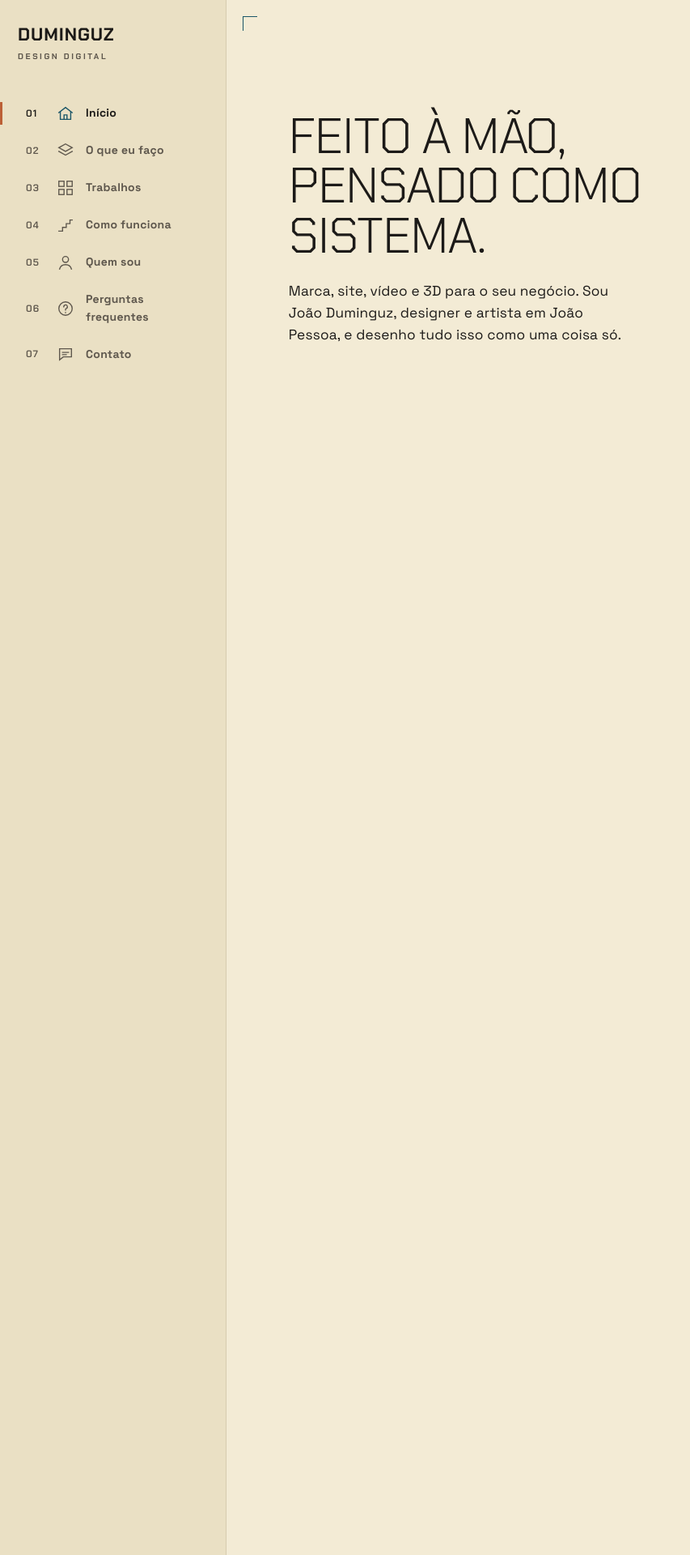
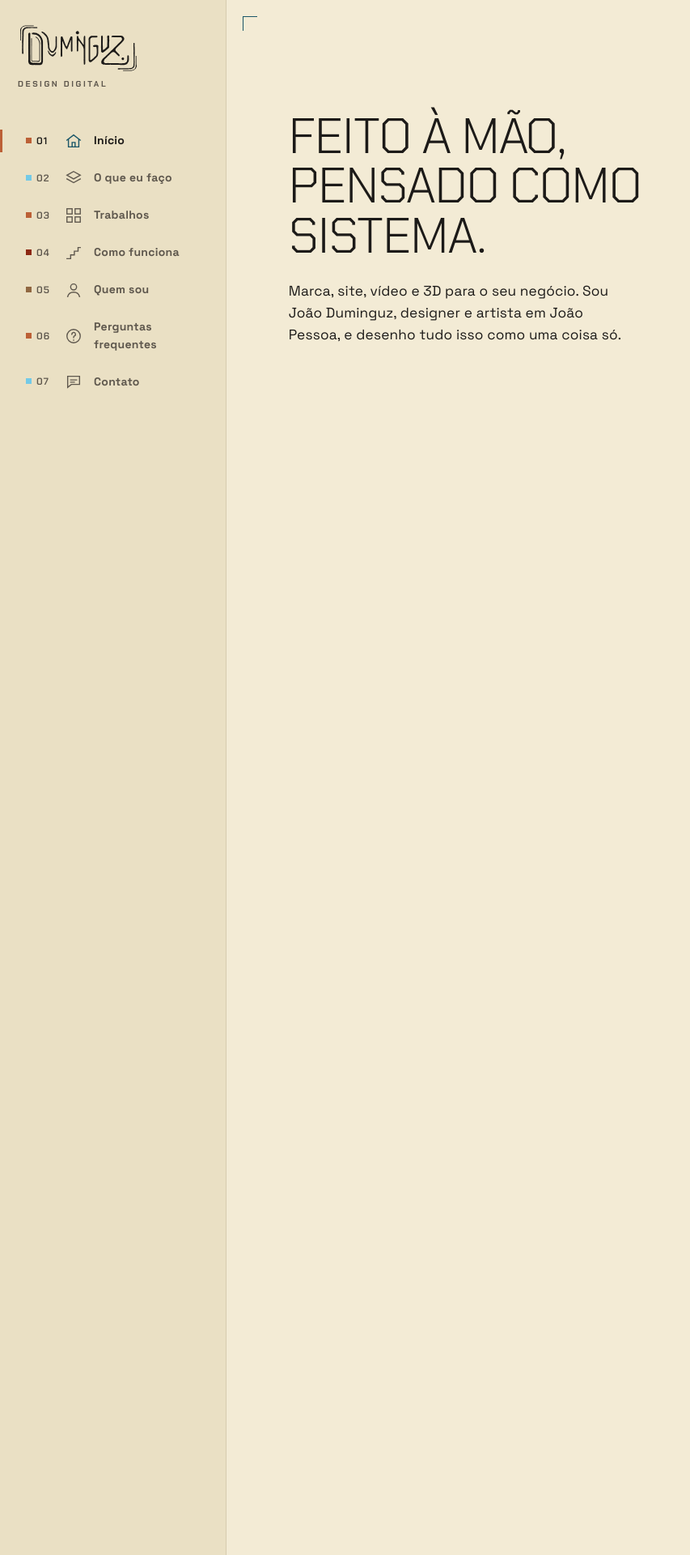
Before and after one commit to joaoDuminguz/duminguzbr, a Jekyll site: the page built from proto/visual/index.html, in a window 1280 px wide. Shown: the top 1920 px of the page at 81% size, without its empty margins (0-853 px from the left). Built offline with Jekyll 4.4.1, drawn with Linux system fonts in a browser that asks for light colours.

Commit message:
feat: cor por seção na proposta visual, logo oficial e material novo do acervo
Cada tela tem um tema: um fundo que leva texto corrido (contraste AA medido)
e uma cor-sinal — bone, sea-deep, ink, canyon, bone escuro, bone com faixa
clay, ink com blue. O tema redefine os papéis da marca dentro da tela; o
menu mostra a cor de cada seção e, no celular, a barra do topo assume a cor
da tela atual.

Logo oficial em SVG (kit público do hub). Material do ArtStation: identidade
do Tiago Valério (Marca), escultura 3D no Blender (Vídeo e 3D), Red Dream de
O que Impele (Quem sou); interface da Fácil Soluções (Site).

Co-Authored-By: Claude Opus 5.5 <noreply@anthropic.com>

```diff
--- a/proto/visual/index.html
+++ b/proto/visual/index.html
@@ -32,17 +32,17 @@ contato|contato|titulo|conversa
 
 <div class="sis">
   <aside class="sis-menu" id="sis-menu" aria-label="Navegação">
-    <a class="sis-marca" href="#s-inicio" data-embaralhar>Duminguz</a>
+    <a class="sis-marca" href="#s-inicio"><img src="{{ '/img/logo-duminguz-escuro.svg' | relative_url }}" alt="Duminguz" width="150" height="63"></a>
     <span class="sis-descritor">Design digital</span>
     <nav>
       <ol>
         {%- for t in telas %}
         {%- assign partes = t | strip | split: "|" %}
-        {%- assign k1 = partes[1] %}{% assign k2 = partes[2] %}{% assign k3 = partes[3] %}
+        {%- assign k1 = partes[1] %}{% assign k2 = partes[2] %}{% assign k3 = partes[3] %}{% assign tema = partes[4] %}
         {%- assign sec = c[k1] %}{% assign rot = sec[k2] %}
         {%- capture cp %}home.{{ k1 }}.{{ k2 }}{% endcapture %}
-        <li><a href="#s-{{ partes[0] }}" data-alvo="s-{{ partes[0] }}">
-          <span class="idx">{{ forloop.index | prepend: "0" | slice: -2, 2 }}</span>
+        <li data-tema="{{ tema }}"><a href="#s-{{ partes[0] }}" data-alvo="s-{{ partes[0] }}">
+          <span class="idx"><i class="sinal" aria-hidden="true"></i>{{ forloop.index | prepend: "0" | slice: -2, 2 }}</span>
           {% include icone.html nome=k3 %}
           <span class="rotulo" data-copy="{{ cp }}" data-embaralhar>{{ rot.text }}</span>
         </a></li>
@@ -60,7 +60,7 @@ contato|contato|titulo|conversa
   <main class="sis-telas" id="conteudo">
 
     {%- assign h = c.hero %}
-    <section class="tela tela--inicio" id="s-inicio" data-componente="Boas-vindas">
+    <section class="tela tela--inicio" id="s-inicio" data-tema="osso" data-componente="Boas-vindas">
       <div class="conteudo">
         <h1 class="h0" data-copy="home.hero.titulo" data-embaralhar>{{ h.titulo.text }}</h1>
         <p class="apoio" data-copy="home.hero.subtitulo">{{ h.subtitulo.text }}</p>
@@ -83,14 +83,18 @@ contato|contato|titulo|conversa
 
     {%- assign sv = c.servicos %}
     {%- assign icones = "camadas,tela,feed,cubo" | split: "," %}
-    <section class="tela" id="s-servicos" data-componente="O que eu faço">
+    {%- assign artes = "marca-tiagovalerio,site-facil,redcred-parceiro,3d-escultura" | split: "," %}
+    {%- assign legendas = "Identidade visual do músico Tiago Valério|Interface da Fácil Soluções|Cartaz da campanha da RedCred|Personagem 3D esculpido no Blender" | split: "|" %}
+    <section class="tela" id="s-servicos" data-tema="mar" data-componente="O que eu faço">
       <div class="conteudo">
         <p class="olho" data-copy="home.servicos.titulo">{{ sv.titulo.text }}</p>
         <h2 class="h1" data-copy="home.servicos.frase" data-embaralhar>{{ sv.frase.text }}</h2>
         <ul class="cartoes">
           {%- for i in sv.itens %}
           {%- assign ic = icones[forloop.index0] %}
+          {%- assign arte = artes[forloop.index0] %}{% assign legenda = legendas[forloop.index0] %}
           <li class="cartao">
+            <img class="cartao-arte" src="{{ '/img/' | append: arte | append: '.webp' | relative_url }}" alt="{{ legenda }}" loading="lazy">
             {% include icone.html nome=ic %}
             <h3 data-copy="home.servicos.itens.{{ forloop.index0 }}.nome">{{ i.nome.text }}</h3>
             <p data-copy="home.servicos.itens.{{ forloop.index0 }}.texto">{{ i.texto.text }}</p>
@@ -102,7 +106,7 @@ contato|contato|titulo|conversa
     </section>
 
     {%- assign t = c.trabalhos %}
-    <section class="tela" id="s-trabalhos" data-componente="Trabalhos">
+    <section class="tela" id="s-trabalhos" data-tema="tinta" data-componente="Trabalhos">
       <div class="conteudo">
         <p class="olho" data-copy="home.trabalhos.titulo">{{ t.titulo.text }}</p>
         <h2 class="h1" data-copy="home.trabalhos.frase" data-embaralhar>{{ t.frase.text }}</h2>
@@ -150,7 +154,7 @@ contato|contato|titulo|conversa
     </section>
 
     {%- assign p = c.passos %}
-    <section class="tela" id="s-passos" data-componente="Como funciona">
+    <section class="tela" id="s-passos" data-tema="canion" data-componente="Como funciona">
       <div class="conteudo">
         <p class="olho" data-copy="home.passos.titulo">{{ p.titulo.text }}</p>
         <h2 class="h1" data-copy="home.passos.frase" data-embaralhar>{{ p.frase.text }}</h2>
@@ -167,8 +171,9 @@ contato|contato|titulo|conversa
     </section>
 
     {%- assign b = c.sobre %}
-    <section class="tela tela--sobre" id="s-sobre" data-componente="Quem sou">
+    <section class="tela tela--sobre" id="s-sobre" data-tema="areia" data-componente="Quem sou">
       <span class="ano" aria-hidden="true">2012</span>
+      <figure class="sobre-arte"><img src="{{ '/img/ilustracao-reddream.webp' | relative_url }}" alt="Red Dream, ilustração da graphic novel O que Impele" loading="lazy" width="1100" height="1047"><figcaption>O que Impele · graphic novel</figcaption></figure>
       <div class="conteudo">
         <p class="olho" data-copy="home.sobre.titulo">{{ b.titulo.text }}</p>
         <h2 class="h1" data-copy="home.sobre.frase" data-embaralhar>{{ b.frase.text }}</h2>
@@ -177,7 +182,7 @@ contato|contato|titulo|conversa
     </section>
 
     {%- assign q = c.perguntas %}
-    <section class="tela" id="s-perguntas" data-componente="Perguntas frequentes">
+    <section class="tela" id="s-perguntas" data-tema="argila" data-componente="Perguntas frequentes">
       <div class="conteudo">
         <p class="olho" data-copy="home.perguntas.titulo">{{ q.titulo.text }}</p>
         <h2 class="h1" data-copy="home.perguntas.frase" data-embaralhar>{{ q.frase.text }}</h2>
@@ -193,7 +198,7 @@ contato|contato|titulo|conversa
     </section>
 
     {%- assign k = c.contato %}
-    <section class="tela tela--contato" id="s-contato" data-componente="Contato">
+    <section class="tela tela--contato" id="s-contato" data-tema="noite" data-componente="Contato">
       <div class="conteudo">
         <p class="olho" data-copy="home.contato.titulo">{{ k.titulo.text }}</p>
         <h2 class="h0" data-copy="home.contato.frase" data-embaralhar>{{ k.frase.text }}</h2>
--- a/proto/visual/visual.css
+++ b/proto/visual/visual.css
@@ -11,7 +11,7 @@ body {
   letter-spacing: .01em; overflow: hidden;
   -webkit-font-smoothing: antialiased;
 }
-img { display: block; max-width: 100%; }
+img { display: block; max-width: 100%; height: auto; }
 a { color: inherit; }
 :focus-visible { outline: 2px solid var(--dgz-affordance); outline-offset: 3px; }
 .pular { position: absolute; left: -999px; }
@@ -45,12 +45,12 @@ h3 { font: 700 clamp(15px, 1.1vw, 18px) / 1.2 var(--dgz-font-display); letter-sp
 .botao {
   display: inline-flex; align-items: center; justify-content: center; gap: 10px;
   font: 700 clamp(var(--dgz-button-floor), .9vw, 15px) / 1.3 var(--dgz-font-body); letter-spacing: .04em; text-transform: uppercase; text-align: center;
-  color: var(--dgz-bone); background: var(--dgz-affordance); text-decoration: none;
+  color: var(--btn-fg, var(--dgz-bone)); background: var(--dgz-affordance); text-decoration: none;
   padding: 16px 22px; border: 0; clip-path: polygon(0 0, calc(100% - 12px) 0, 100% 12px, 100% 100%, 12px 100%, 0 calc(100% - 12px));
   transition: background-color .15s;
 }
-.botao:hover { background: var(--dgz-accent); }
-.botao:active { background: var(--dgz-response); }
+.botao:hover { background: var(--dgz-accent); color: var(--btn-fg-hover, var(--btn-fg, var(--dgz-bone))); }
+.botao:active { background: var(--dgz-response); color: var(--dgz-bone); }
 .botao--grande { padding: 22px 32px; font-size: 16px; }
 
 /* --- a moldura do sistema ------------------------------------------------ */
@@ -64,7 +64,7 @@ h3 { font: 700 clamp(15px, 1.1vw, 18px) / 1.2 var(--dgz-font-display); letter-sp
 .sis-descritor { font: 700 10px var(--dgz-font-display); letter-spacing: .26em; text-transform: uppercase; color: var(--dgz-fg-dim); margin-bottom: 36px; }
 .sis-menu ol { list-style: none; margin: 0; padding: 0; display: grid; gap: 2px; }
 .sis-menu nav a {
-  position: relative; display: grid; grid-template-columns: 26px 24px 1fr; align-items: center; gap: 12px;
+  position: relative; display: grid; grid-template-columns: 36px 24px 1fr; align-items: center; gap: 12px;
   padding: 11px 10px; text-decoration: none; color: var(--dgz-fg-dim);
   transition: color .15s, background-color .15s;
 }
@@ -72,7 +72,7 @@ h3 { font: 700 clamp(15px, 1.1vw, 18px) / 1.2 var(--dgz-font-display); letter-sp
 .sis-menu nav a[aria-current="true"] { color: var(--dgz-fg); }
 .sis-menu nav a[aria-current="true"]::before { content: ""; position: absolute; left: -22px; top: 8px; bottom: 8px; width: 3px; background: var(--dgz-accent); }
 .sis-menu nav a[aria-current="true"] .ico { color: var(--dgz-affordance); }
-.idx { font: 600 12px var(--dgz-font-display); letter-spacing: .08em; }
+.idx { font: 600 12px var(--dgz-font-display); letter-spacing: .08em; white-space: nowrap; }
 .rotulo { font-weight: 700; font-size: 14px; letter-spacing: .02em; }
 .ico { width: 22px; height: 22px; flex: none; }
 .sis-menu .botao { margin-top: auto; }
@@ -85,7 +85,7 @@ h3 { font: 700 clamp(15px, 1.1vw, 18px) / 1.2 var(--dgz-font-display); letter-sp
   display: grid; grid-template-columns: minmax(0, 1fr); align-items: center;
   padding: 64px clamp(24px, 6vw, 112px); border-bottom: 1px solid var(--dgz-rule);
 }
-.tela:nth-child(even) { background: var(--dgz-bg-raised); }
+.tela { background: var(--dgz-bg); color: var(--dgz-fg); }
 .conteudo { position: relative; min-width: 0; max-width: 1180px; }
 
 /* cantos de recorte, o "quadro" do sistema (cor --dgz-frame) */
@@ -123,10 +123,9 @@ h3 { font: 700 clamp(15px, 1.1vw, 18px) / 1.2 var(--dgz-font-display); letter-sp
 
 /* 02 — o que eu faço */
 .cartoes { list-style: none; margin: 0; padding: 0; display: grid; gap: 1px; grid-template-columns: repeat(auto-fit, minmax(220px, 1fr)); background: var(--dgz-rule); border: 1px solid var(--dgz-rule); }
-.cartao { background: var(--dgz-bg); padding: 28px 24px 30px; transition: background-color .2s; }
+.cartao { padding: 28px 24px 30px; transition: background-color .2s; overflow: hidden; }
 .cartao .ico { width: 30px; height: 30px; color: var(--dgz-affordance); margin-bottom: 26px; transition: color .2s, transform .2s; }
-.cartao p { margin: 0; color: var(--dgz-fg-dim); font-size: 15px; }
-.cartao:hover { background: var(--dgz-bone); }
+.cartao p { margin: 0; font-size: 15px; }
 .cartao:hover .ico { color: var(--dgz-accent); transform: translateY(-3px); }
 .nota { color: var(--dgz-fg-dim); margin: 24px 0 0; font-size: 15px; max-width: 52em; }
 
@@ -168,7 +167,7 @@ h3 { font: 700 clamp(15px, 1.1vw, 18px) / 1.2 var(--dgz-font-display); letter-sp
 
 /* 05 — quem sou: o ano como arte */
 .ano {
-  position: absolute; right: -2vw; bottom: -6vw; font: 700 clamp(160px, 30vw, 480px) / .8 var(--dgz-font-display);
+  position: absolute; right: -1vw; bottom: -3vw; font: 700 clamp(120px, 19vw, 300px) / .8 var(--dgz-font-display);
   color: transparent; -webkit-text-stroke: 1px var(--dgz-clay); opacity: .55; pointer-events: none; letter-spacing: -.04em;
 }
 
@@ -182,17 +181,91 @@ h3 { font: 700 clamp(15px, 1.1vw, 18px) / 1.2 var(--dgz-font-display); letter-sp
 .faq summary:hover { color: var(--dgz-affordance); }
 .faq details p { margin: 0 0 22px; color: var(--dgz-fg-dim); max-width: 46em; }
 
-/* 07 — contato: o fecho, no tom escuro da marca */
-.tela--contato { background: var(--dgz-ink) !important; color: var(--dgz-bone); }
-.tela--contato .olho { color: var(--dgz-blue); }
-.tela--contato .apoio { color: var(--dgz-bone); }
+/* 07 — contato */
 .tela--contato .botao { margin-top: 36px; }
-.rodape-linha { margin: 64px 0 0; font: 600 11px var(--dgz-font-display); letter-spacing: .18em; text-transform: uppercase; color: #9A9285; }
+.rodape-linha { margin: 64px 0 0; font: 600 11px var(--dgz-font-display); letter-spacing: .18em; text-transform: uppercase; color: var(--dgz-fg-dim); }
+
+/* ==========================================================================
+   COR POR SEÇÃO — cada tela tem um tema: um fundo que leva texto corrido
+   (contraste AA medido em 2026-10-05) e uma cor-sinal. O tema redefine os
+   PAPÉIS da marca (--dgz-bg, --dgz-fg, --dgz-affordance…) dentro da tela, então
+   nenhum componente muda. Só a paleta da marca; cyberpunk fica de fora
+   (registro nacional, ADR 0222).
+
+   Fundos com texto corrido: bone e bone escuro (ink 14,6 · 13,2), sea-deep
+   (bone 7,0), ink (bone 14,6), canyon (bone 7,3). Clay, earth e sea não passam
+   para texto: entram como sinal, frase grande (≥ 3:1) e campo de cor.
+   ========================================================================== */
+[data-tema="osso"]   { --sinal: var(--dgz-clay); }
+[data-tema="mar"]    { --sinal: var(--dgz-blue); }
+[data-tema="tinta"]  { --sinal: var(--dgz-clay); }
+[data-tema="canion"] { --sinal: var(--dgz-canyon); }
+[data-tema="areia"]  { --sinal: var(--dgz-earth); }
+[data-tema="argila"] { --sinal: var(--dgz-clay); }
+[data-tema="noite"]  { --sinal: var(--dgz-blue); }
+
+/* claros */
+.tela[data-tema="areia"] {
+  --dgz-bg: #EAE0C4; --dgz-bg-raised: var(--dgz-bone); --dgz-rule: #D6CBAE; --dgz-frame: var(--dgz-earth);
+}
+.tela[data-tema="argila"] { --dgz-frame: var(--dgz-clay); }
+.tela[data-tema="argila"] .h1 { color: var(--dgz-clay); }              /* clay em texto grande: 3,6 */
+.tela[data-tema="argila"] { background: linear-gradient(90deg, var(--dgz-bg) calc(100% - 9vw), var(--dgz-clay) 0); }
+
+/* escuros: texto bone, ação blue com texto ink, hover bone */
+.tela[data-tema="mar"], .tela[data-tema="tinta"], .tela[data-tema="canion"], .tela[data-tema="noite"] {
+  --dgz-fg: var(--dgz-bone); --dgz-affordance: var(--dgz-blue); --btn-fg: var(--dgz-ink);
+  --dgz-accent: var(--dgz-bone); --btn-fg-hover: var(--dgz-ink); --dgz-response: var(--dgz-clay);
+}
+.tela[data-tema="mar"] {
+  --dgz-bg: var(--dgz-sea-deep); --dgz-bg-raised: #1F6276;
+  --dgz-fg-dim: #CFE0DC; --dgz-rule: #3F7383; --dgz-frame: var(--dgz-blue);
+}
+.tela[data-tema="tinta"], .tela[data-tema="noite"] {
+  --dgz-bg: var(--dgz-ink); --dgz-bg-raised: #26221F;
+  --dgz-fg-dim: #B3AB9D; --dgz-rule: #3A352F; --dgz-frame: var(--dgz-clay);
+}
+.tela[data-tema="noite"] { --dgz-frame: var(--dgz-blue); }
+.tela[data-tema="noite"] .h0 { color: var(--dgz-blue); }               /* blue sobre ink: 9,4 */
+.tela[data-tema="canion"] {
+  --dgz-bg: var(--dgz-canyon); --dgz-bg-raised: #9A3A24;
+  --dgz-fg-dim: #F0DCCF; --dgz-rule: #B0573F; --dgz-frame: var(--dgz-bone);
+  --dgz-response: var(--dgz-sea-deep);
+}
+.tela[data-tema="canion"] .num { color: var(--dgz-blue); }             /* blue sobre canyon: 4,7 */
+.tela[data-tema="canion"] .passos { border-top-color: var(--dgz-bone); }
+
+/* a cor-sinal: marcadores, olho, cantos */
+.provas li::before { background: var(--sinal); }
+.tela[data-tema] .olho { color: var(--dgz-affordance); }
+.tela[data-tema="osso"] .olho, .tela[data-tema="areia"] .olho, .tela[data-tema="argila"] .olho { color: var(--dgz-sea-deep); }
+.cartao { background: var(--dgz-bg-raised); }
+.cartao:hover { background: var(--dgz-bg); }
+.cartao p { color: var(--dgz-fg-dim); }
+.ano { -webkit-text-stroke-color: var(--sinal); }
+
+/* o menu mostra a cor de cada seção, e a seção atual pinta o indicador */
+.sinal { display: inline-block; width: 7px; height: 7px; margin-right: 6px; background: var(--sinal); vertical-align: 1px; }
+.sis { --sinal-atual: var(--dgz-clay); }
+.sis-menu nav a[aria-current="true"]::before { background: var(--sinal-atual); }
+
+/* imagens: a arte dentro do cartão de serviço, e a ilustração em Quem sou */
+.cartao-arte { max-width: none; width: calc(100% + 48px); margin: -28px -24px 22px; aspect-ratio: 16 / 9; object-fit: cover; filter: saturate(.9); transition: filter .25s; }
+.cartao:hover .cartao-arte { filter: saturate(1.1); }
+.tela--sobre .conteudo { max-width: 52%; }
+.sobre-arte { position: absolute; right: clamp(24px, 6vw, 112px); top: 50%; translate: 0 -50%; width: min(36%, 62dvh); margin: 0; }
+.sobre-arte { z-index: 1; }
+.sobre-arte img { width: 100%; height: auto; max-height: 70dvh; object-fit: cover; box-shadow: 0 20px 44px rgba(28, 26, 24, .3); }
+.sobre-arte figcaption { margin-top: 10px; font: 700 10px var(--dgz-font-display); letter-spacing: .2em; text-transform: uppercase; color: var(--dgz-fg-dim); }
 
 /* --- celular -------------------------------------------------------------- */
 @media (max-width: 899px) {
   .sis { grid-template-columns: 1fr; grid-template-rows: auto 1fr; }
-  .sis-topo { display: flex; justify-content: space-between; align-items: center; padding: 12px 16px; background: var(--dgz-bg-raised); border-bottom: 1px solid var(--dgz-rule); grid-row: 1; }
+  .sis-topo { display: flex; justify-content: space-between; align-items: center; padding: 12px 16px; grid-row: 1;
+    background: var(--topo-bg, var(--dgz-bg-raised)); color: var(--topo-fg, var(--dgz-fg)); border-bottom: 3px solid var(--sinal-atual); transition: background-color .25s, color .25s; }
+  .sis-abrir { color: inherit !important; border-color: currentColor !important; }
+  .tela--sobre .conteudo { max-width: none; }
+  .sobre-arte { position: relative; right: auto; top: auto; translate: none; width: 62%; margin: 28px 0 0; }
   .sis-atual { font: 700 12px var(--dgz-font-display); letter-spacing: .18em; text-transform: uppercase; }
   .sis-abrir { font: 700 12px var(--dgz-font-display); letter-spacing: .14em; text-transform: uppercase; color: var(--dgz-fg); background: transparent; border: 1px solid var(--dgz-fg); padding: 8px 14px; }
   .sis-telas { grid-row: 2; }
--- a/proto/visual/visual.js
+++ b/proto/visual/visual.js
@@ -50,9 +50,19 @@
   /* ---------- 1. menu ---------- */
   var links = document.querySelectorAll("[data-alvo]"), atual = document.getElementById("sis-atual");
   var menu = document.getElementById("sis-menu"), abrir = document.querySelector(".sis-abrir");
+  var sis = document.querySelector(".sis");
+  /* A tela atual empresta a cor dela ao sistema: o indicador do menu e, no
+     celular, a barra do topo. */
+  function pintarSistema(tela) {
+    var cs = getComputedStyle(tela);
+    sis.style.setProperty("--sinal-atual", cs.getPropertyValue("--sinal"));
+    sis.style.setProperty("--topo-bg", cs.getPropertyValue("--dgz-bg"));
+    sis.style.setProperty("--topo-fg", cs.getPropertyValue("--dgz-fg"));
+  }
   var olho = new IntersectionObserver(function (es) {
     es.forEach(function (e) {
       if (!e.isIntersecting) return;
+      pintarSistema(e.target);
       links.forEach(function (l) {
         if (l.getAttribute("data-alvo") === e.target.id) {
           l.setAttribute("aria-current", "true");
```
Also changed, not shown: other parts of proto/visual/index.html (+7 -7 lines), img/3d-escultura.webp (added), img/ilustracao-reddream.webp (added), img/logo-duminguz-claro.svg (added), img/logo-duminguz-escuro.svg (added), img/marca-tiagovalerio.webp (added), img/site-facil.webp (added).
